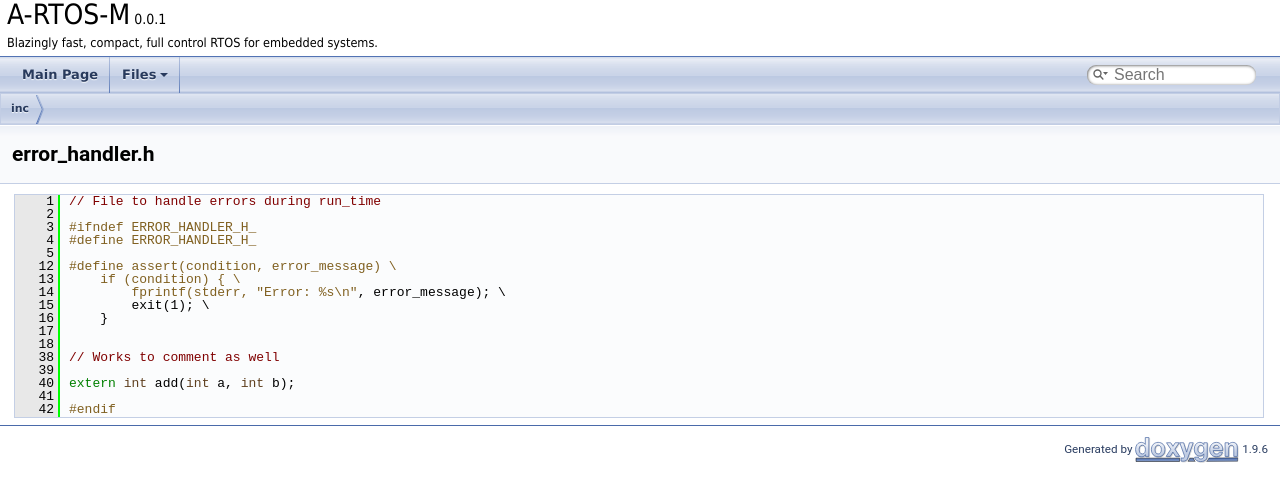
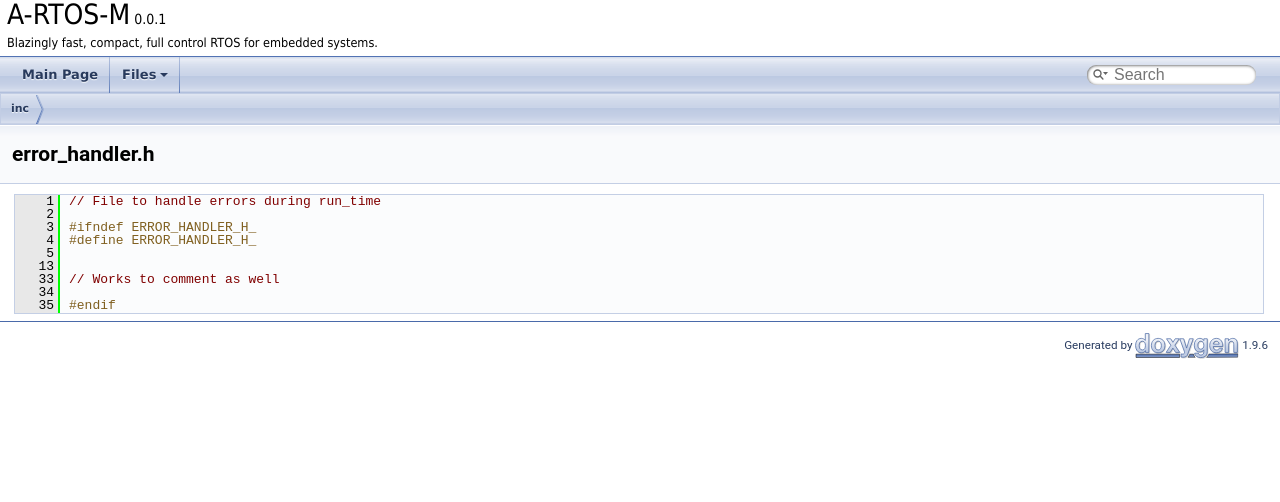
Before and after one commit to OmarSiwy/CompOS, a plain HTML site: page error__handler_8h_source.html in a window 1280 px wide. Drawn offline with Linux system fonts and the light colour scheme.

Commit message:
Deploying to gh-pages from @ OmarSiwy/A-RTOS-M@d7a3ec1a7e6ac561f5ba911d697ecee9fa95e4d5 🚀

```diff
--- a/error__handler_8h_source.html
+++ b/error__handler_8h_source.html
@@ -82,18 +82,10 @@ $(function() {
 <div class="line"><a id="l00003" name="l00003"></a><span class="lineno">    3</span><span class="preprocessor">#ifndef ERROR_HANDLER_H_</span></div>
 <div class="line"><a id="l00004" name="l00004"></a><span class="lineno">    4</span><span class="preprocessor">#define ERROR_HANDLER_H_</span></div>
 <div class="line"><a id="l00005" name="l00005"></a><span class="lineno">    5</span> </div>
-<div class="line"><a id="l00012" name="l00012"></a><span class="lineno">   12</span><span class="preprocessor">#define assert(condition, error_message) \</span></div>
-<div class="line"><a id="l00013" name="l00013"></a><span class="lineno">   13</span><span class="preprocessor">    if (condition) { \</span></div>
-<div class="line"><a id="l00014" name="l00014"></a><span class="lineno">   14</span><span class="preprocessor">        fprintf(stderr, &quot;Error: %s\n&quot;</span>, error_message); \</div>
-<div class="line"><a id="l00015" name="l00015"></a><span class="lineno">   15</span>        exit(1); \</div>
-<div class="line"><a id="l00016" name="l00016"></a><span class="lineno">   16</span>    }</div>
-<div class="line"><a id="l00017" name="l00017"></a><span class="lineno">   17</span> </div>
-<div class="line"><a id="l00018" name="l00018"></a><span class="lineno">   18</span> </div>
-<div class="line"><a id="l00038" name="l00038"></a><span class="lineno">   38</span><span class="comment">// Works to comment as well</span></div>
-<div class="line"><a id="l00039" name="l00039"></a><span class="lineno">   39</span> </div>
-<div class="line"><a id="l00040" name="l00040"></a><span class="lineno">   40</span><span class="keyword">extern</span> <span class="keywordtype">int</span> add(<span class="keywordtype">int</span> a, <span class="keywordtype">int</span> b);</div>
-<div class="line"><a id="l00041" name="l00041"></a><span class="lineno">   41</span> </div>
-<div class="line"><a id="l00042" name="l00042"></a><span class="lineno">   42</span><span class="preprocessor">#endif</span></div>
+<div class="line"><a id="l00013" name="l00013"></a><span class="lineno">   13</span> </div>
+<div class="line"><a id="l00033" name="l00033"></a><span class="lineno">   33</span><span class="comment">// Works to comment as well</span></div>
+<div class="line"><a id="l00034" name="l00034"></a><span class="lineno">   34</span> </div>
+<div class="line"><a id="l00035" name="l00035"></a><span class="lineno">   35</span><span class="preprocessor">#endif</span></div>
 </div><!-- fragment --></div><!-- contents -->
 <!-- start footer part -->
 <hr class="footer"/><address class="footer"><small>
```
